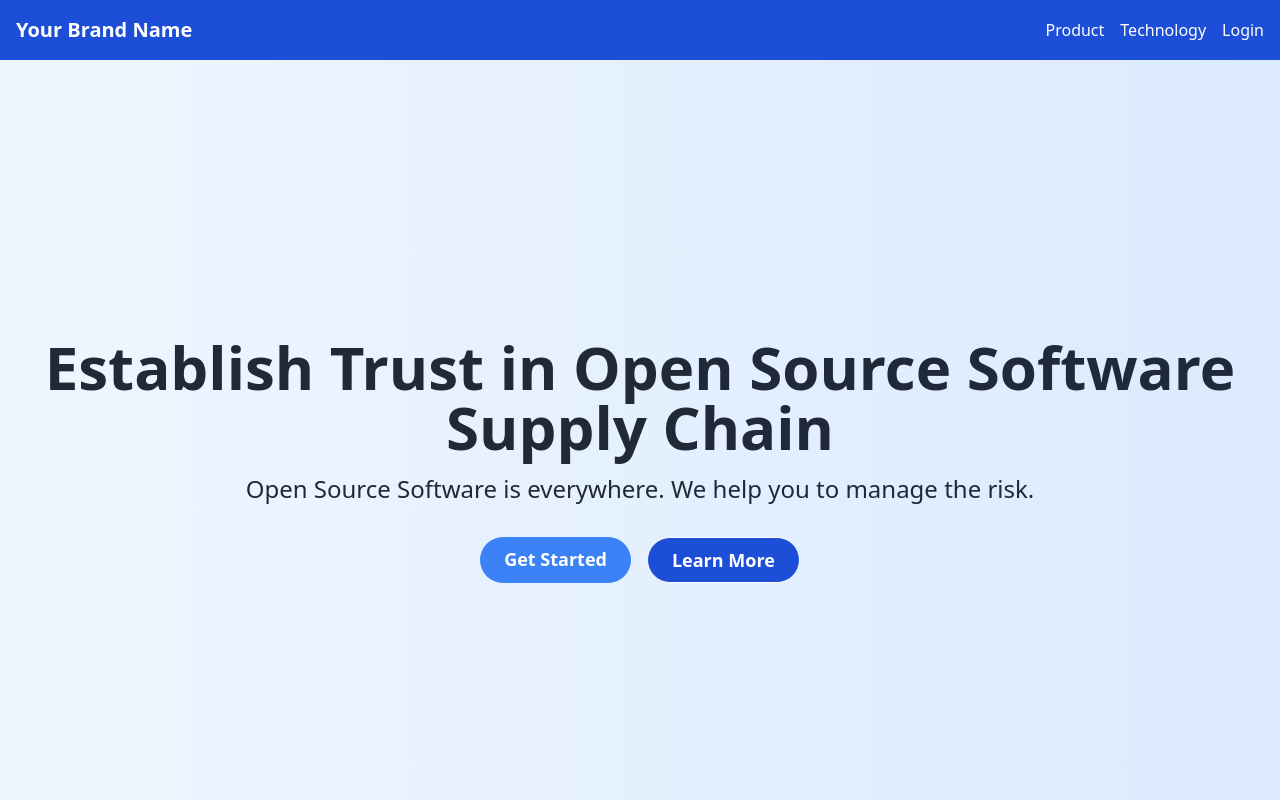
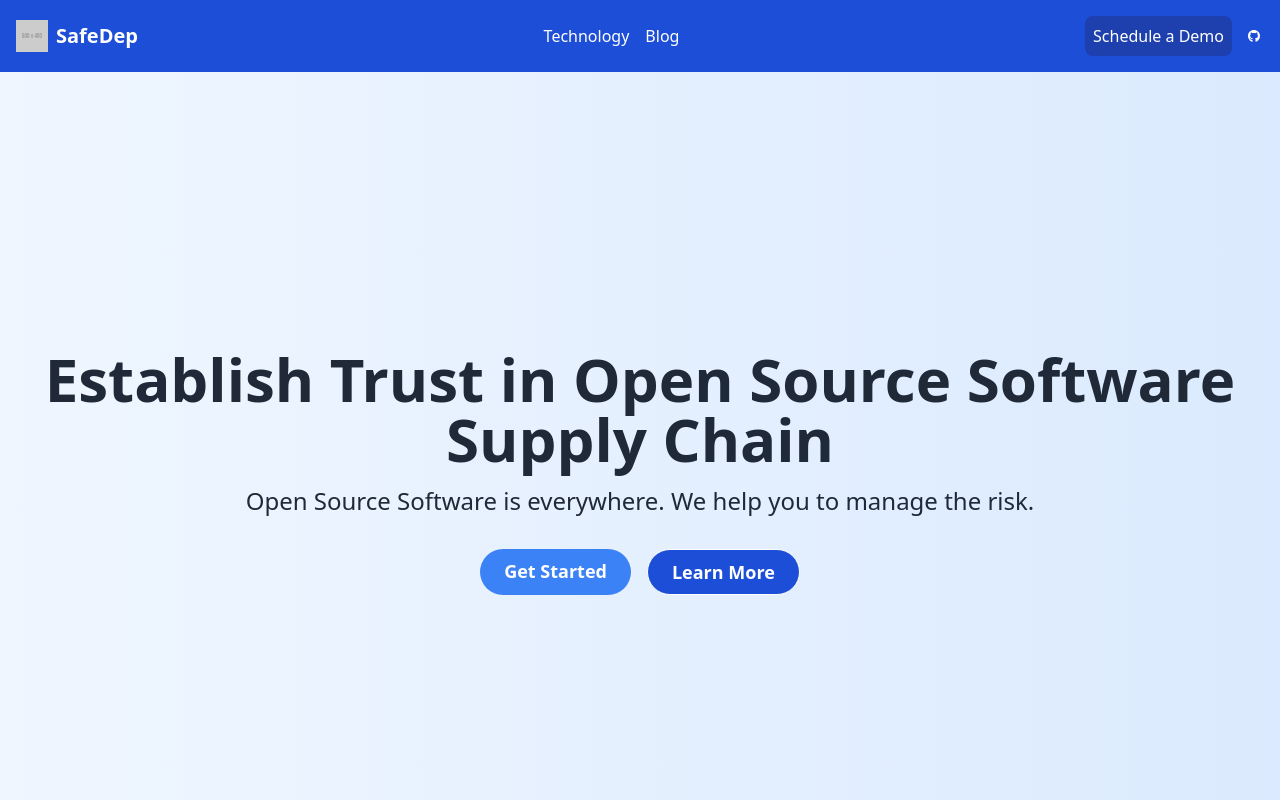
Before and after one commit to safedep/safedep.io, a React (Create React App) app: page / in a window 1280 px wide. Shown: the top 800 px of the page. Built offline with nearby package versions, Linux system fonts and the light colour scheme.

Commit message:
Update homepage

```diff
--- a/package.json
+++ b/package.json
@@ -12,6 +12,7 @@
     "@types/react-dom": "^18.2.18",
     "react": "^18.2.0",
     "react-dom": "^18.2.0",
+    "react-icons": "^4.12.0",
     "react-scripts": "5.0.1",
     "web-vitals": "^2.1.4"
   },
@@ -55,6 +56,7 @@
     "prettier": "^3.1.1",
     "react-router-dom": "^6.21.0",
     "tailwindcss": "^3.3.7",
-    "typescript": "^5.3.3"
+    "typescript": "^5.3.3",
+    "react-icons": "^4.12.0"
   }
 }
--- a/src/Constants.ts
+++ b/src/Constants.ts
@@ -1,3 +1,6 @@
+// Brand information
+export const BRAND_NAME = "SafeDep";
+
 // Hero Section
 export const HERO_PRIMARY_MESSAGE =
   "Establish Trust in Open Source Software Supply Chain";
--- a/src/components/TopNavigationBar.tsx
+++ b/src/components/TopNavigationBar.tsx
@@ -1,20 +1,39 @@
 import React from "react";
+import { FaGithub } from "react-icons/fa";
+import { BRAND_NAME } from "../Constants";
 
 const TopNavigationBar: React.FC = () => (
   <nav className="bg-blue-700 text-white p-4">
     <div className="container mx-auto flex justify-between items-center">
       <div>
-        <p className="text-xl font-semibold">Your Brand Name</p>
+        <div className="flex items-center">
+          <img
+            src="https://placehold.co/600x400/png"
+            alt="Brand Logo"
+            className="h-8 w-8 mr-2"
+          />
+          <p className="text-xl font-semibold">{BRAND_NAME}</p>
+        </div>
       </div>
       <div className="flex space-x-4">
-        <a href="#" className="hover:text-blue-300">
-          Product
-        </a>
         <a href="#" className="hover:text-blue-300">
           Technology
         </a>
         <a href="#" className="hover:text-blue-300">
-          Login
+          Blog
+        </a>
+      </div>
+      <div className="flex space-x-4">
+        <a href="#" className="hover:text-blue-200 bg-blue-800 rounded-lg p-2">
+          Schedule a Demo
+        </a>
+        <a
+          href="https://github.com/safedep/vet"
+          target="_blank"
+          className="hover:text-blue-300 flex items-center"
+          rel="noreferrer"
+        >
+          <FaGithub className="inline-block pr-1" />
         </a>
       </div>
     </div>
```
Also changed, not shown: 2 other files (tests, documents, lock files or other folders).
